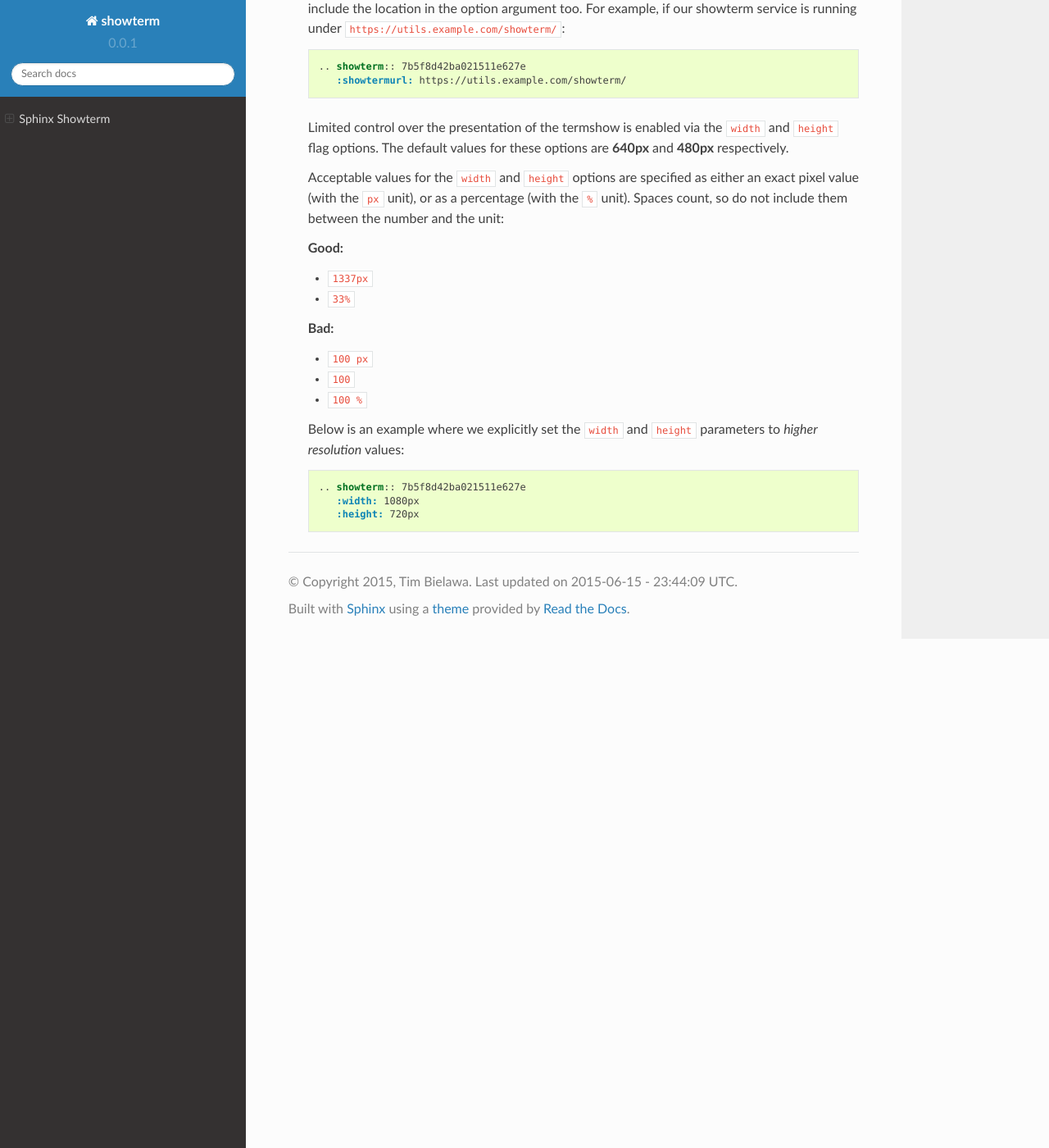
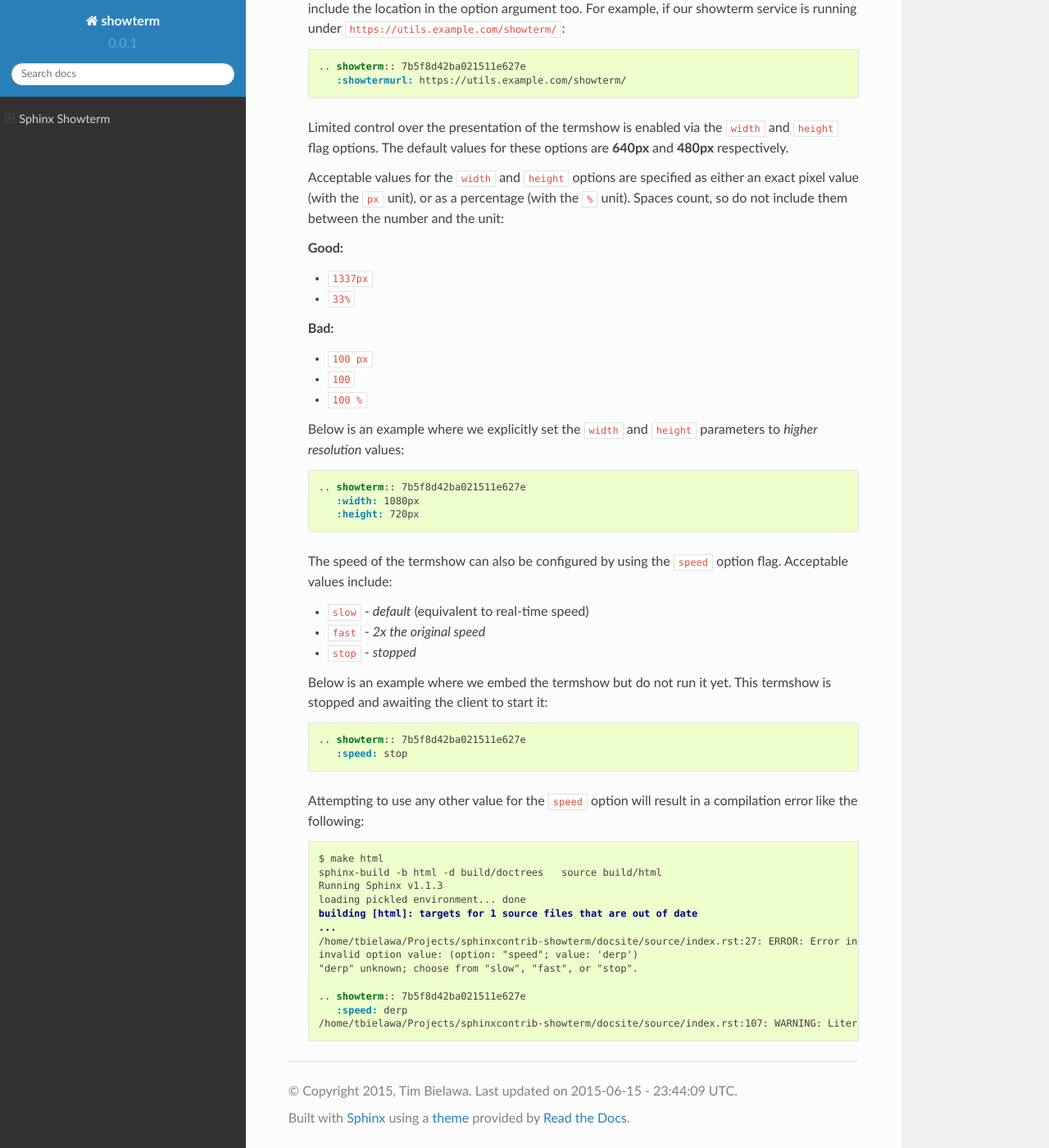
Before and after one commit to tbielawa/sphinxcontrib-showterm, a Sphinx documentation site: the page built from docsite/source/index.rst, in a window 1280 px wide and 1400 px high, scrolled down 1113 px. Shown: the whole window at 82% size. Built offline with Sphinx 7.4.7 and the Read the Docs theme 2.0.0, drawn with Linux system fonts in a browser that asks for light colours.

Commit message:
Add speed option
Closes #2

```diff
--- a/docsite/source/index.rst
+++ b/docsite/source/index.rst
@@ -89,3 +89,33 @@ Usage
       .. showterm:: 7b5f8d42ba021511e627e
          :width: 1080px
          :height: 720px
+
+   The speed of the termshow can also be configured by using the
+   ``speed`` option flag. Acceptable values include:
+
+   * ``slow`` - *default* (equivalent to real-time speed)
+   * ``fast`` - *2x the original speed*
+   * ``stop`` - *stopped*
+
+   Below is an example where we embed the termshow but do not run it
+   yet. This termshow is stopped and awaiting the client to start it::
+
+      .. showterm:: 7b5f8d42ba021511e627e
+         :speed: stop
+
+   Attempting to use any other value for the ``speed`` option will
+   result in a compilation error like the following::
+
+      $ make html
+      sphinx-build -b html -d build/doctrees   source build/html
+      Running Sphinx v1.1.3
+      loading pickled environment... done
+      building [html]: targets for 1 source files that are out of date
+      ...
+      /home/tbielawa/Projects/sphinxcontrib-showterm/docsite/source/index.rst:27: ERROR: Error in "showterm" directive:
+      invalid option value: (option: "speed"; value: 'derp')
+      "derp" unknown; choose from "slow", "fast", or "stop".
+
+      .. showterm:: 7b5f8d42ba021511e627e
+         :speed: derp
+      /home/tbielawa/Projects/sphinxcontrib-showterm/docsite/source/index.rst:107: WARNING: Literal block expected; none found.
```
Also changed, not shown: 2 other files.
